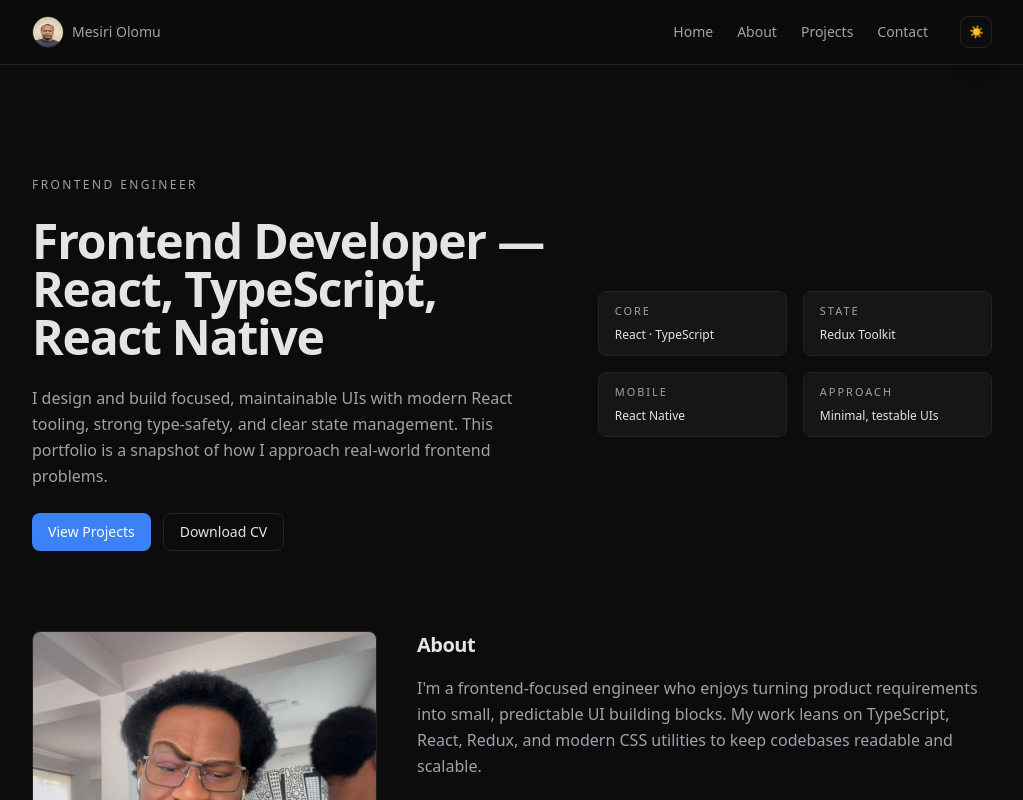
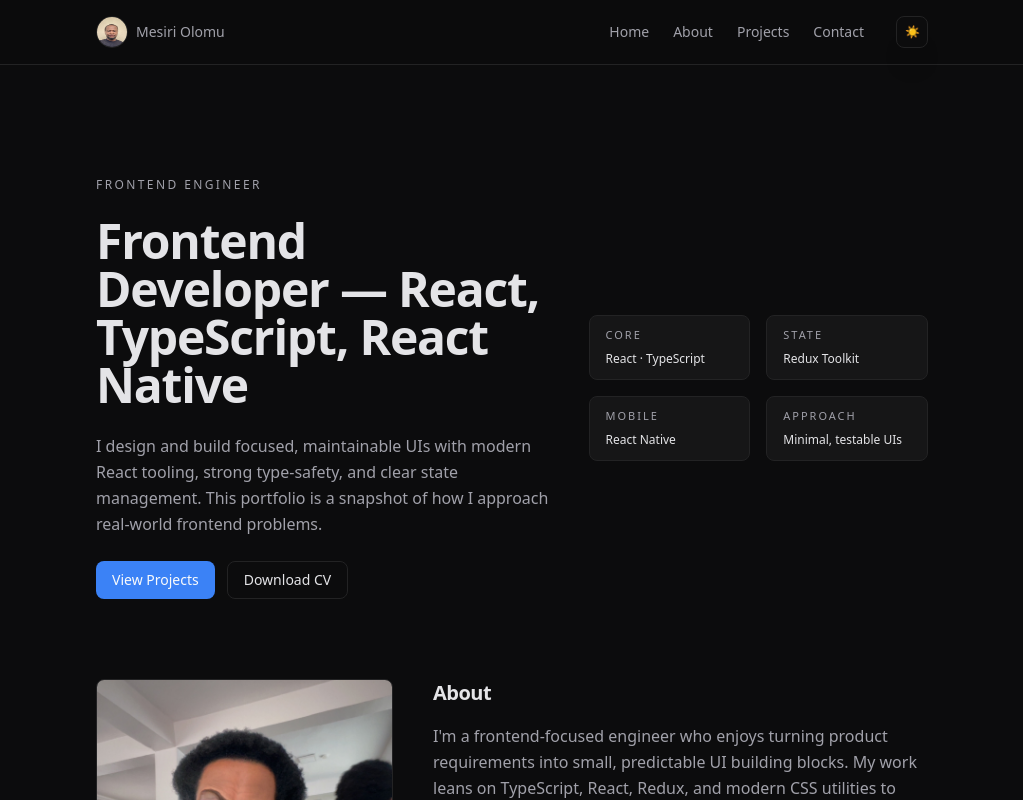
Before and after one commit to OneDerry/My-Portfolio, a Next.js app: page / in a window 1280 px wide. Shown: the top 800 px of the page, without its empty margins (128-1151 px from the left). Built offline with nearby package versions, Linux system fonts and the light colour scheme.

Commit message:
width adjustment

```diff
--- a/app/page.tsx
+++ b/app/page.tsx
@@ -41,7 +41,7 @@ const featuredProjects = [
 export default function Home() {
   return (
     <main className="min-h-screen bg-background text-foreground">
-      <div className="mx-auto flex max-w-5xl flex-col gap-20 px-6 py-20 md:px-8 md:py-24 lg:py-28">
+      <div className="mx-auto flex max-w-[70%] flex-col gap-20 px-6 py-20 md:px-8 md:py-24 lg:py-28">
         {/* Hero */}
         <section
           id="hero"
--- a/components/header.tsx
+++ b/components/header.tsx
@@ -12,10 +12,15 @@ export function Header() {
 
   return (
     <header className="border-b border-border bg-background/80 backdrop-blur">
-      <div className="mx-auto flex max-w-5xl items-center justify-between px-6 py-4 md:px-8">
+      <div className="mx-auto flex max-w-[70%] items-center justify-between px-6 py-4 md:px-8">
         <div className="flex items-center gap-2 text-sm font-medium text-muted-foreground">
           <span className="h-8 relative w-8 rounded-full border border-border">
-            <Image src="/me.jpeg" alt="Mesiri Olomu" fill className="rounded-full" />
+            <Image
+              src="/me.jpeg"
+              alt="Mesiri Olomu"
+              fill
+              className="rounded-full"
+            />
           </span>
           <span>Mesiri Olomu</span>
         </div>
```
